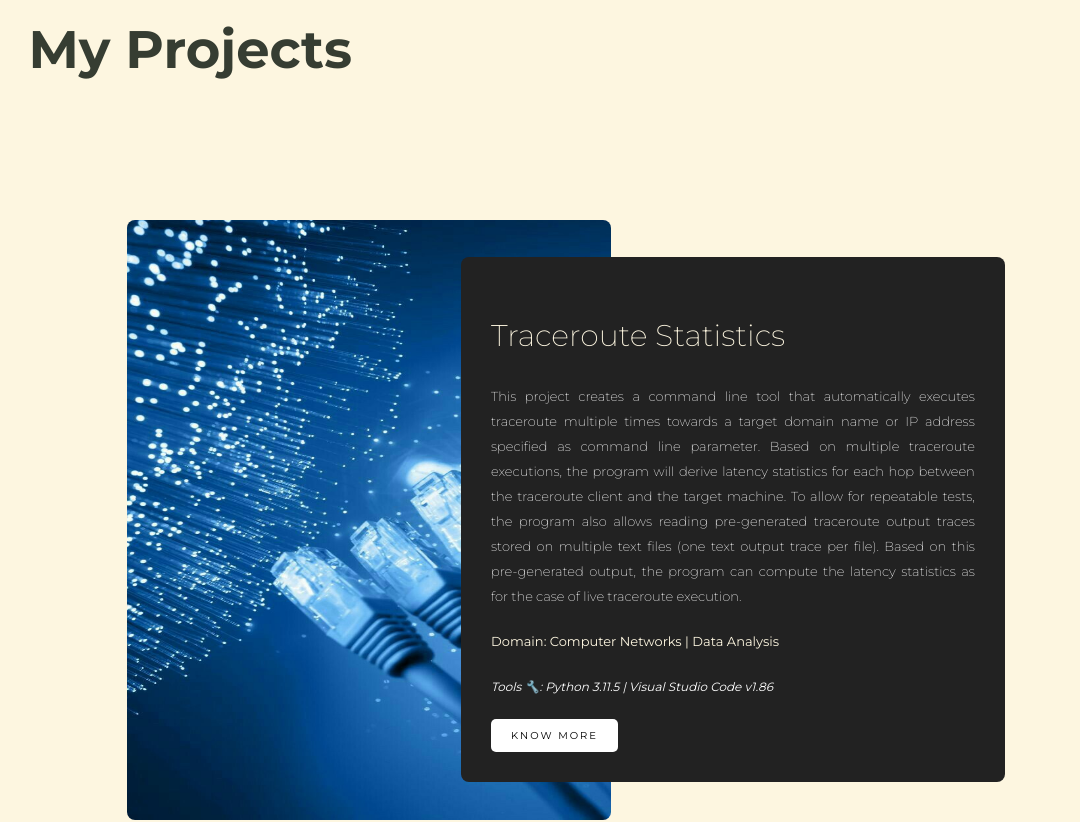
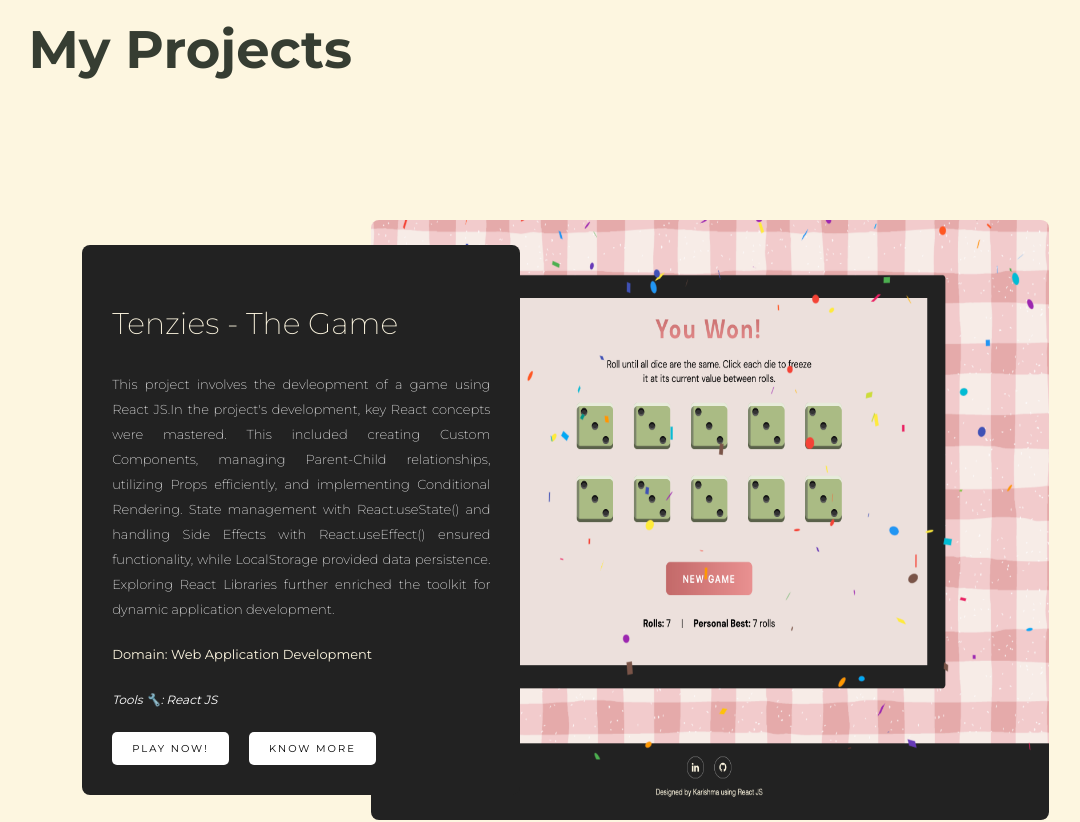
Before and after one commit to karishmahegde/portfolio, a React (Create React App) app: page / in a window 1280 px wide. Shown: the part 1780-2602 px from the top of the page, without its empty margins (74-1154 px from the left). Built offline with nearby package versions, Linux system fonts and the light colour scheme.

Commit message:
Add project

```diff
--- a/src/App.css
+++ b/src/App.css
@@ -513,6 +513,7 @@ nav.dark .togglerSlider {
   width: 100%;
   height: 100%;
   border-radius: 8px;
+  border: 1px solid #fdf6e0;
 }
 
 #projects.contentWrapper .projectContainer .projectRight.leftToRight {
@@ -587,9 +588,10 @@ nav.dark .togglerSlider {
 }
 
 #projects.contentWrapper .projectContainer .projectRight.rightToLeft {
-  width: 50%;
   height: 600px;
   background-color: transparent;
+  border: 1px solid #fdf6e0;
+  border-radius: 5px;
 }
 
 #projects.contentWrapper .projectContainer .projectRight.rightToLeft img {
@@ -639,6 +641,7 @@ nav.dark .togglerSlider {
   letter-spacing: 2px;
   font-size: 10px;
   border-radius: 5px;
+  margin-right: 20px;
 }
 
 @media only screen and (max-width: 768px) {
--- a/src/components/Projects.js
+++ b/src/components/Projects.js
@@ -3,6 +3,7 @@ import { Slide } from "react-awesome-reveal";
 import Project1 from "../images/project1.jpg";
 import Project2 from "../images/project2.png";
 import Project3 from "../images/project3.jpg";
+import Project4 from "../images/project4.png";
 
 export default function Experience(props) {
   return (
@@ -11,6 +12,51 @@ export default function Experience(props) {
       className={`contentWrapper ${props.darkMode ? "dark" : ""}`}
     >
       <h1>My Projects</h1>
+      <Slide duration={2000} direction="right">
+        <section>
+          <div className="projectContainer">
+            <div className="projectLeft rightToLeft">
+              <div className="content">
+                <h3>Tenzies - The Game</h3>
+                <p>
+                  This project involves the devleopment of a game using React
+                  JS.In the project's development, key React concepts were
+                  mastered. This included creating Custom Components, managing
+                  Parent-Child relationships, utilizing Props efficiently, and
+                  implementing Conditional Rendering. State management with
+                  React.useState() and handling Side Effects with
+                  React.useEffect() ensured functionality, while LocalStorage
+                  provided data persistence. Exploring React Libraries further
+                  enriched the toolkit for dynamic application development.
+                </p>
+                <p className="projectDomain">
+                  Domain: Web Application Development
+                </p>
+                <p className="projectTools">Tools 🔧: React JS</p>
+                <a
+                  href="https://karishmahegde.github.io/tenziesGame/"
+                  className="projectBtn"
+                  target="_blank"
+                  rel="noopener noreferrer"
+                >
+                  Play Now!
+                </a>
+                <a
+                  href="https://github.com/karishmahegde/tenziesGame"
+                  className="projectBtn"
+                  target="_blank"
+                  rel="noopener noreferrer"
+                >
+                  Know More
+                </a>
+              </div>
+            </div>
+            <div className="projectRight rightToLeft">
+              <img src={Project4} alt="Tenzies"></img>
+            </div>
+          </div>
+        </section>
+      </Slide>
       <Slide duration={2000} direction="left">
         <section>
           <div className="projectContainer">
```
Also changed, not shown: src/images/project4.png (added).
